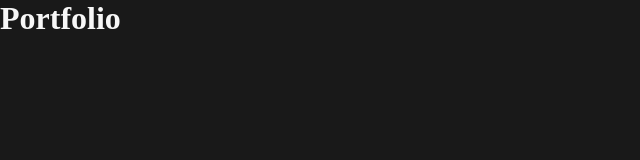
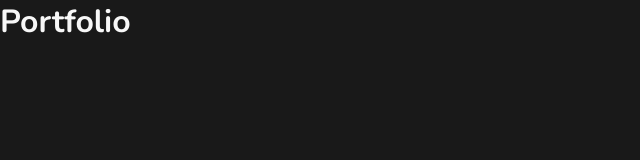
Before and after one commit to FelipeJBarros/portfolio, an Angular app: page / in a window 1280 px wide. Shown: the top 160 px of the page, without its empty margins (0-640 px from the left). Built offline with nearby package versions, Linux system fonts and the light colour scheme.

Commit message:
feat: adding font nunito

```diff
--- a/src/index.html
+++ b/src/index.html
@@ -6,6 +6,9 @@
   <base href="/">
   <meta name="viewport" content="width=device-width, initial-scale=1">
   <link rel="icon" type="image/x-icon" href="favicon.ico">
+  <link rel="preconnect" href="https://fonts.googleapis.com">
+  <link rel="preconnect" href="https://fonts.gstatic.com" crossorigin>
+  <link href="https://fonts.googleapis.com/css2?family=Nunito:ital,wght@0,200..1000;1,200..1000&display=swap" rel="stylesheet">
 </head>
 <body>
   <app-root></app-root>
--- a/src/styles.css
+++ b/src/styles.css
@@ -16,4 +16,6 @@
 body {
     background-color: var(--background);
     color: var(--contrast-text);
+    font-family: "Nunito", sans-serif;
+    font-optical-sizing: auto;
 }
```
